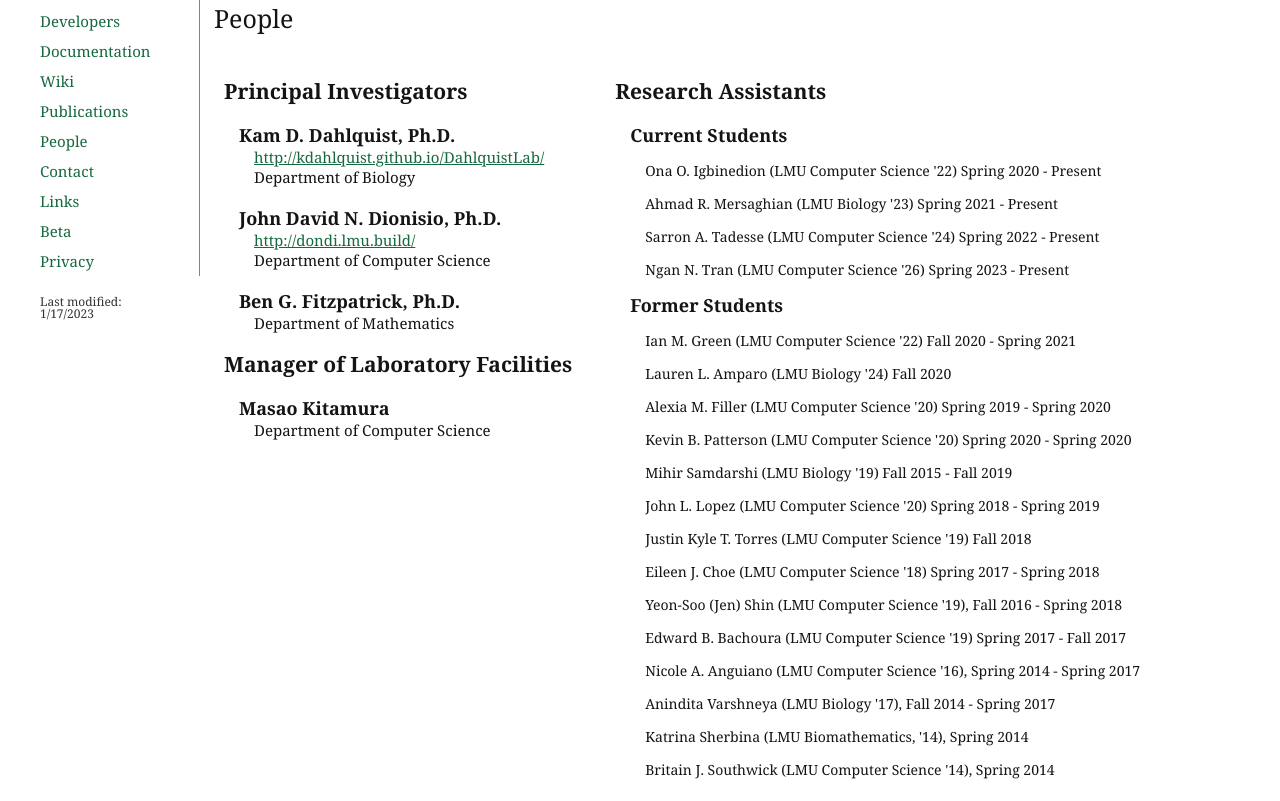
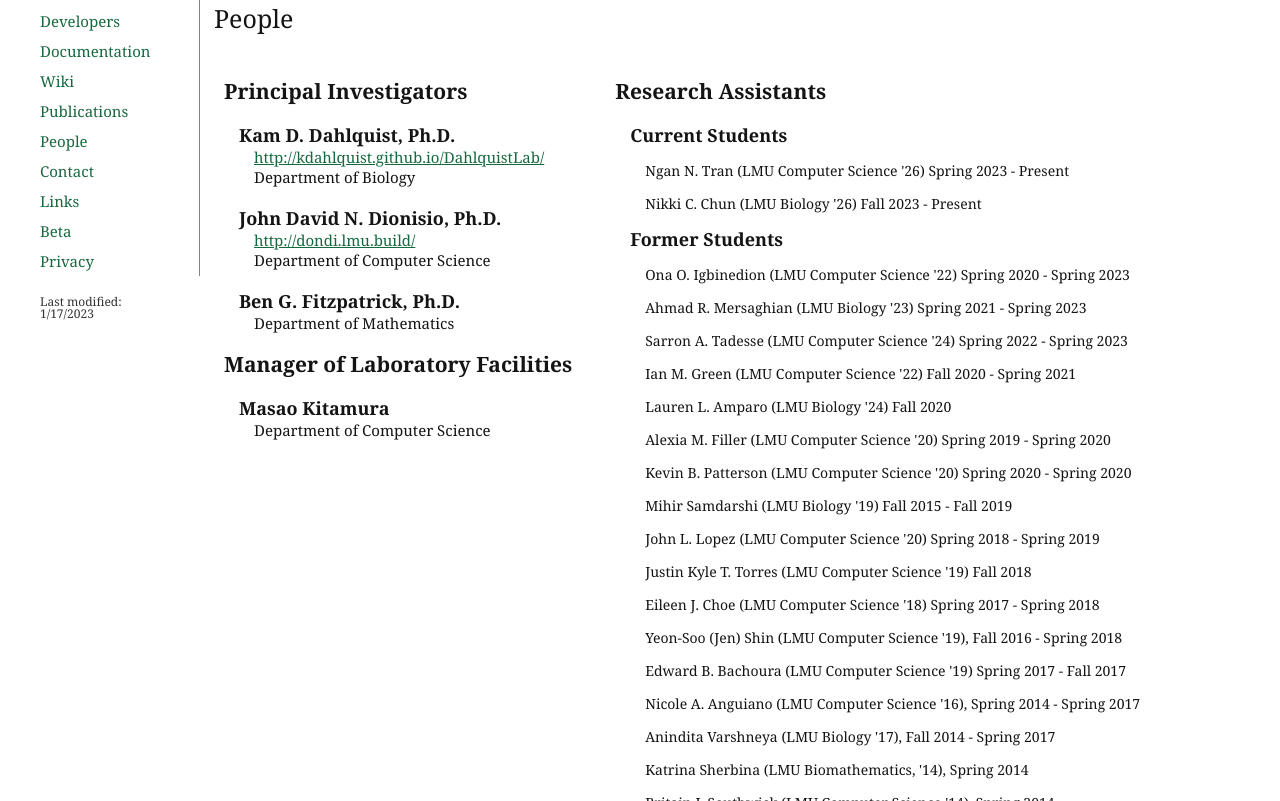
Before and after one commit to dondi/GRNsight, a Jekyll site: the page built from people.html, in a window 1280 px wide and 900 px high, scrolled down 896 px, cut to the strip 99-900 px from the top of the window. Built offline with Jekyll 4.4.1, drawn with Linux system fonts in a browser that asks for light colours; nearby versions of some CDN libraries.

Commit message:
Update people.html to add myself

```diff
--- a/people.html
+++ b/people.html
@@ -113,11 +113,12 @@ description: Principal Investigators, current and former undergraduate research
                 <section>
                         <h2>Research Assistants</h2>
                           <p class="name">Current Students</p>
-                            <p class="studentName">Ona O. Igbinedion (LMU Computer Science '22) Spring 2020 - Present</p>
-                            <p class="studentName">Ahmad R. Mersaghian (LMU Biology '23) Spring 2021 - Present</p>
-                            <p class="studentName">Sarron A. Tadesse (LMU Computer Science '24) Spring 2022 - Present</p>
                             <p class="studentName">Ngan N. Tran (LMU Computer Science '26) Spring 2023 - Present</p>
+                            <p class="studentName">Nikki C. Chun (LMU Biology '26) Fall 2023 - Present</p>
                           <p class="name">Former Students</p>
+                            <p class="studentName">Ona O. Igbinedion (LMU Computer Science '22) Spring 2020 - Spring 2023</p>
+                            <p class="studentName">Ahmad R. Mersaghian (LMU Biology '23) Spring 2021 - Spring 2023</p>
+                            <p class="studentName">Sarron A. Tadesse (LMU Computer Science '24) Spring 2022 - Spring 2023</p>
                             <p class="studentName">Ian M. Green (LMU Computer Science '22) Fall 2020 - Spring 2021</p>
                             <p class="studentName">Lauren L. Amparo (LMU Biology '24) Fall 2020</p>
                             <p class="studentName">Alexia M. Filler (LMU Computer Science '20) Spring 2019 - Spring 2020</p>
```
